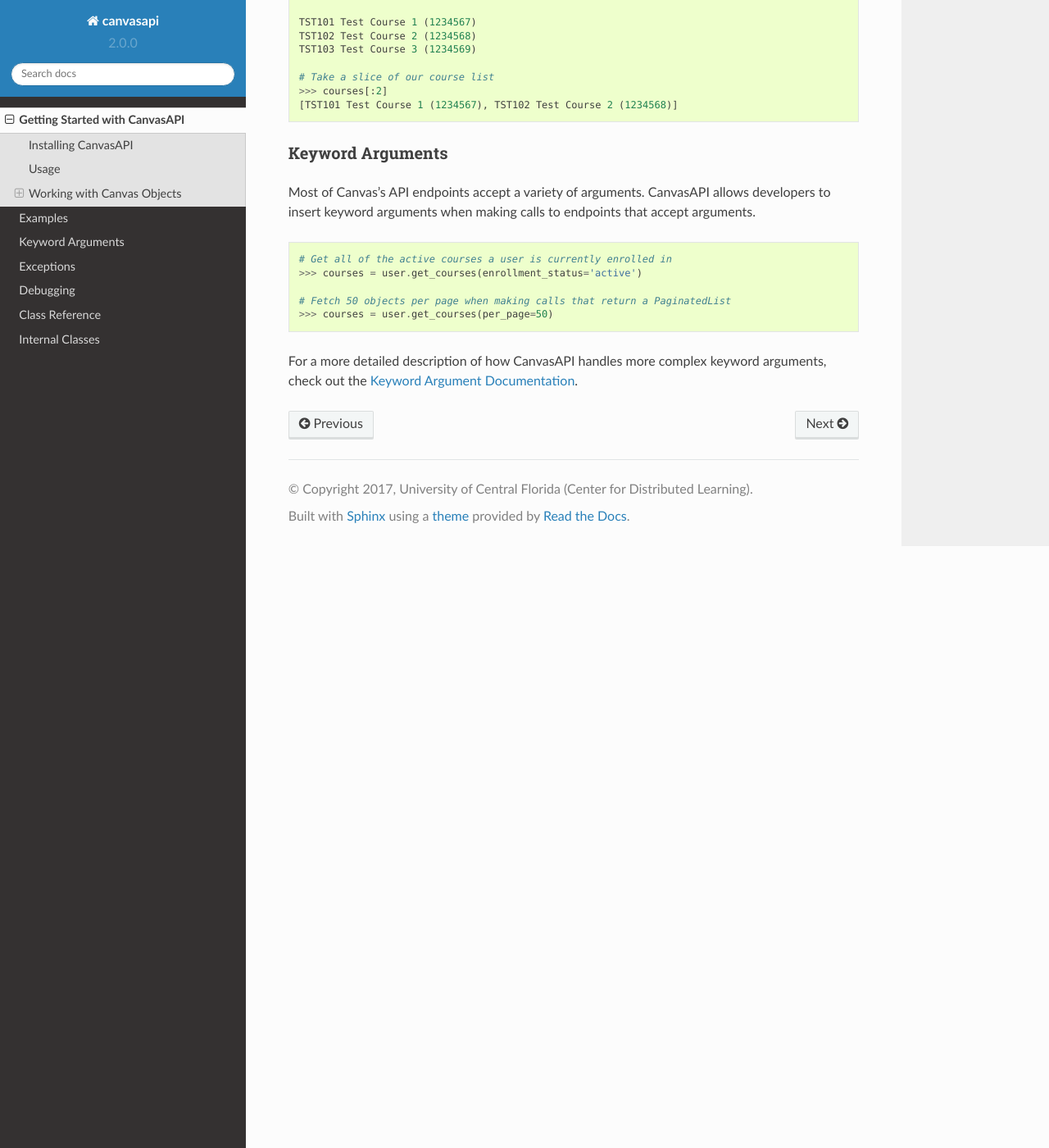
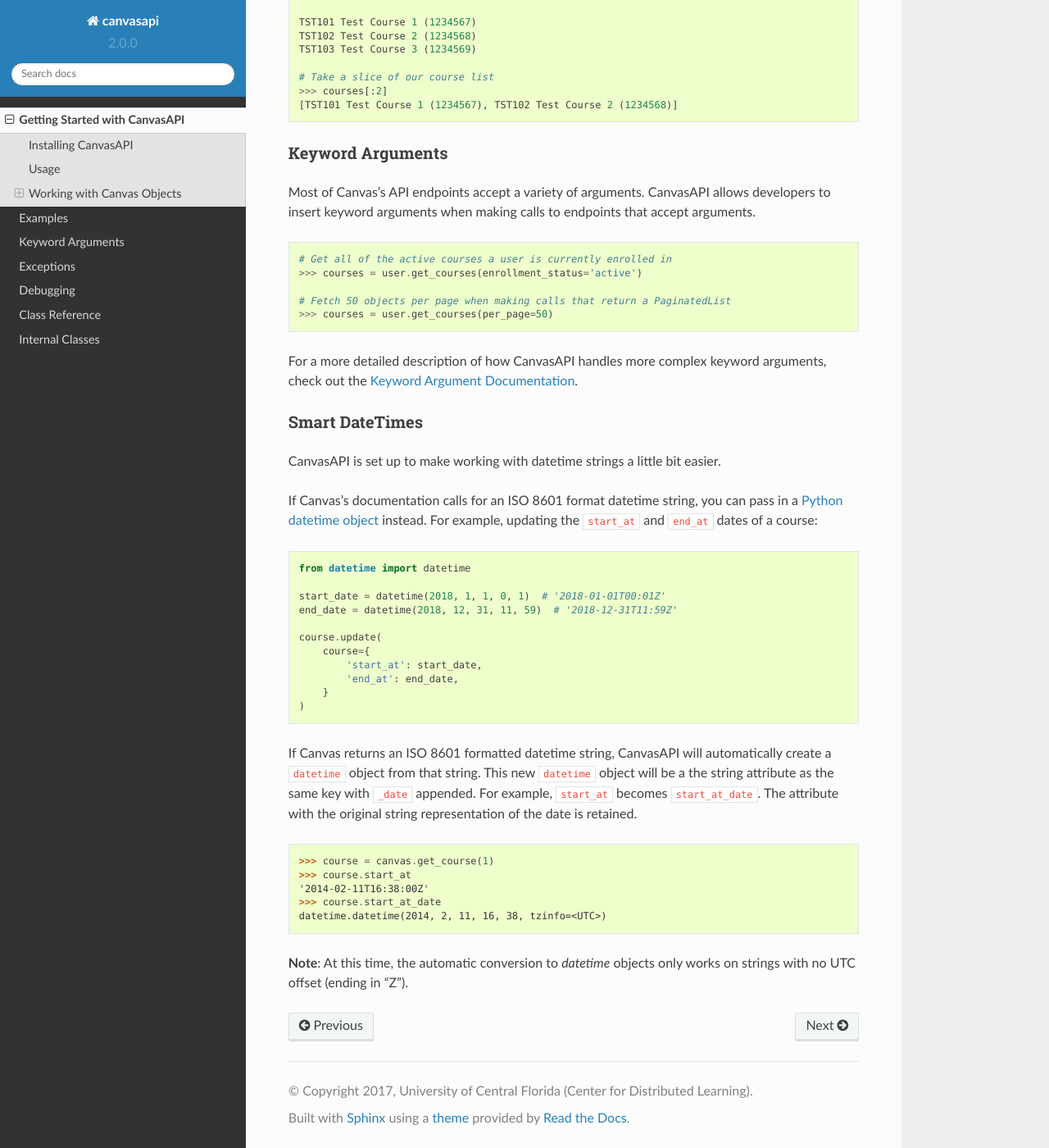
Before and after one commit to ucfopen/canvasapi, a Sphinx documentation site: the page built from docs/getting-started.rst, in a window 1280 px wide and 1400 px high, scrolled down 2144 px. Shown: the whole window at 82% size. Built offline with Sphinx 7.4.7 and the Read the Docs theme 2.0.0, drawn with Linux system fonts in a browser that asks for light colours.

Commit message:
Add documentation for 'smart datetimes'

```diff
--- a/docs/getting-started.rst
+++ b/docs/getting-started.rst
@@ -121,3 +121,37 @@
     >>> courses = user.get_courses(per_page=50)
 
 For a more detailed description of how CanvasAPI handles more complex keyword arguments, check out the `Keyword Argument Documentation <keyword-args.html>`_.
+
+Smart DateTimes
+~~~~~~~~~~~~~~~
+
+CanvasAPI is set up to make working with datetime strings a little bit easier.
+
+If Canvas's documentation calls for an ISO 8601 format datetime string, you can pass in a `Python datetime object <https://docs.python.org/3/library/datetime.html>`_ instead. For example, updating the :code:`start_at` and :code:`end_at` dates of a course:
+
+
+.. code-block:: python
+
+    from datetime import datetime
+
+    start_date = datetime(2018, 1, 1, 0, 1)  # '2018-01-01T00:01Z'
+    end_date = datetime(2018, 12, 31, 11, 59)  # '2018-12-31T11:59Z'
+
+    course.update(
+        course={
+            'start_at': start_date,
+            'end_at': end_date,
+        }
+    )
+
+If Canvas returns an ISO 8601 formatted datetime string, CanvasAPI will automatically create a :code:`datetime` object from that string. This new :code:`datetime` object will be a the string attribute as the same key with :code:`_date` appended. For example, :code:`start_at` becomes :code:`start_at_date`. The attribute with the original string representation of the date is retained.
+
+.. code-block:: python
+
+    >>> course = canvas.get_course(1)
+    >>> course.start_at
+    '2014-02-11T16:38:00Z'
+    >>> course.start_at_date
+    datetime.datetime(2014, 2, 11, 16, 38, tzinfo=<UTC>)
+
+**Note**: At this time, the automatic conversion to `datetime` objects only works on strings with no UTC offset (ending in "Z").
```
